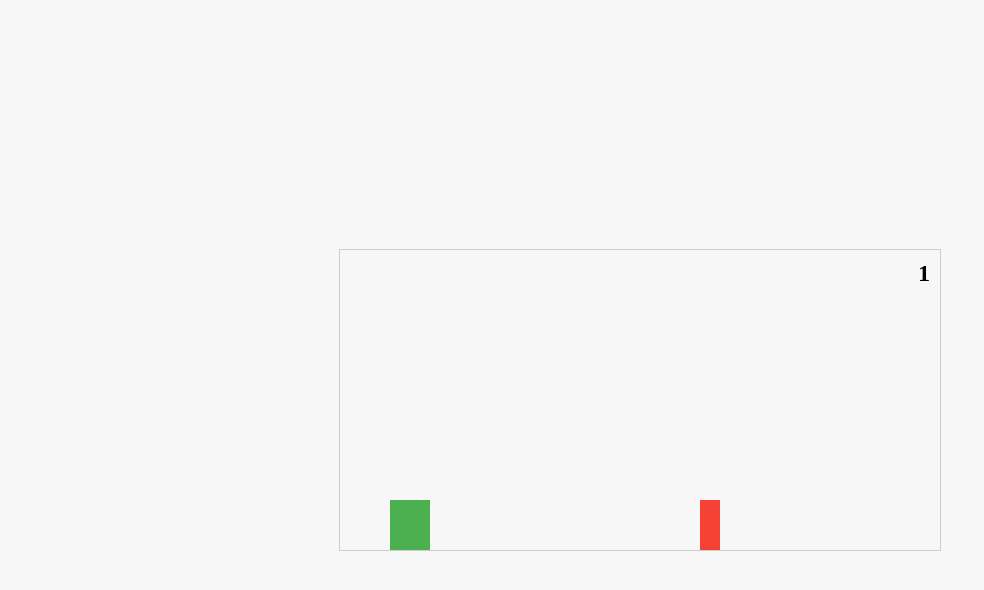
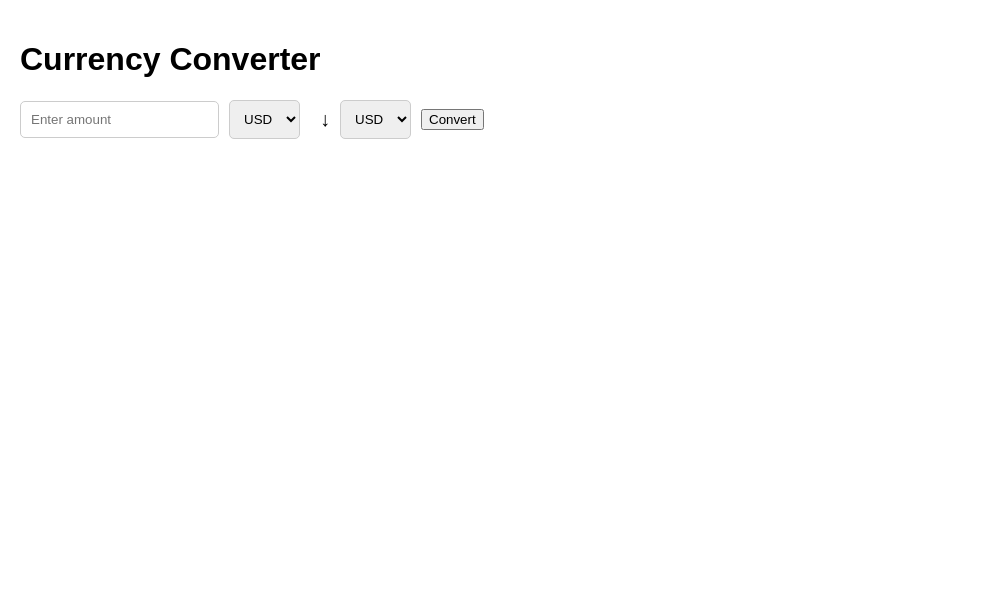
Before and after one commit to the-monk-byte/repo1, a plain HTML site: page index.html in a window 1280 px wide. Shown: the whole page, without its empty margins (0-984 px from the left). Drawn offline with Linux system fonts and the light colour scheme.

Commit message:
Update index.html

```diff
--- a/index.html
+++ b/index.html
@@ -3,123 +3,95 @@
 <head>
     <meta charset="UTF-8">
     <meta name="viewport" content="width=device-width, initial-scale=1.0">
-<title>Dinosaur Game</title>
+    <title>Currency Converter</title>
     <style>
         body {
+            font-family: sans-serif;
             margin: 0;
-        padding: 0;
-        display: flex;
-        justify-content: center;
-        align-items: center;
-        height: 100vh;
-        background-color: #f7f7f7;
+            padding: 20px;
         }
 
-    .game-container {
-        position: relative;
-        width: 600px;
-        height: 300px;
-        background-color: #f7f7f7;
-        border: 1px solid #ccc;
+        .converter {
+            display: flex;
+            align-items: center;
+            margin-bottom: 20px;
         }
 
-    .dinosaur {
-        position: absolute;
-        bottom: 0;
-        left: 50px;
-        width: 40px;
-        height: 50px;
-        background-color: #4CAF50;
+        .converter input {
+            padding: 10px;
+            margin-right: 10px;
+            border: 1px solid #ccc;
+            border-radius: 5px;
         }
 
-    .obstacle {
-        position: absolute;
-        bottom: 0;
-        right: 0;
-        width: 20px;
-        height: 50px;
-        background-color: #f44336;
+        .converter select {
+            padding: 10px;
+            margin-right: 10px;
+            border: 1px solid #ccc;
+            border-radius: 5px;
         }
 
-    #score {
-        position: absolute;
-        top: 10px;
-        right: 10px;
-        font-size: 24px;
+        .convert-arrow {
+            font-size: 20px;
+            margin: 0 10px;
+        }
+
+        #convertedAmount {
             font-weight: bold;
         }
     </style>
 </head>
 <body>
-<div class="game-container">
-    <div class="dinosaur" id="dinosaur"></div>
-    <div class="obstacle" id="obstacle"></div>
-    <span id="score">0</span>
+    <h1>Currency Converter</h1>
+    <div class="converter">
+        <input type="number" id="amount" placeholder="Enter amount">
+        <select id="fromCurrency">
+            <option value="USD">USD</option>
+            <option value="EUR">EUR</option>
+            <option value="GBP">GBP</option>
+            </select>
+        <span class="convert-arrow">&#8595;</span>
+        <select id="toCurrency">
+            <option value="USD">USD</option>
+            <option value="EUR">EUR</option>
+            <option value="GBP">GBP</option>
+            </select>
+        <button id="convertButton">Convert</button>
+        <p id="convertedAmount"></p>
     </div>
     <script>
-    const dinosaur = document.getElementById('dinosaur');
-    const obstacle = document.getElementById('obstacle');
-    const scoreElement = document.getElementById('score');
+        const amountInput = document.getElementById('amount');
+        const fromCurrencySelect = document.getElementById('fromCurrency');
+        const toCurrencySelect = document.getElementById('toCurrency');
+        const convertButton = document.getElementById('convertButton');
+        const convertedAmountDisplay = document.getElementById('convertedAmount');
 
-    let score = 0;
-    let obstaclePosition = 600; // Initial position of obstacle
-    let isJumping = false;
-
-    // Function to jump
-    function jump() {
-        if (!isJumping) {
-            isJumping = true;
-            let jumpCount = 0;
-            let jumpInterval = setInterval(() => {
-                let currentPosition = parseInt(window.getComputedStyle(dinosaur).getPropertyValue('bottom'));
-                if (currentPosition >= 150) {
-                    // Reached maximum jump height
-                    clearInterval(jumpInterval);
-                    let downInterval = setInterval(() => {
-                        currentPosition -= 10;
-                        dinosaur.style.bottom = currentPosition + 'px';
-                        if (currentPosition <= 0) {
-                            clearInterval(downInterval);
-                            isJumping = false;
-                        }
-                    }, 20);
+        // Function to fetch exchange rate (replace with your own API call or logic)
+        function fetchExchangeRate(from, to) {
+          // Replace with a real API call or logic to fetch exchange rate
+          // This example just returns a fixed value for demonstration
+          if (from === 'USD' && to === 'EUR') {
+            return 0.9;
+          } else if (from === 'EUR' && to === 'USD') {
+            return 1.1;
           } else {
-                    // Jump up
-                    currentPosition += 10;
-                    dinosaur.style.bottom = currentPosition + 'px';
-                }
-            }, 20);
+            return 1; // Assume same currency for now
           }
         }
 
-    // Function to move obstacle
-    function moveObstacle() {
-        obstaclePosition -= 10;
-        obstacle.style.right = obstaclePosition + 'px';
+        convertButton.addEventListener('click', () => {
+          const amount = amountInput.value;
+          const fromCurrency = fromCurrencySelect.value;
+          const toCurrency = toCurrencySelect.value;
 
-        if (obstaclePosition <= -20) {
-            obstaclePosition = 600;
-            score++;
-            scoreElement.textContent = score;
-        }
-
-        // Check collision
-        if (obstaclePosition < 90 && obstaclePosition > 0 && parseInt(window.getComputedStyle(dinosaur).getPropertyValue('bottom')) <= 50) {
-            alert('Game Over! Your score: ' + score);
-            score = 0;
-            scoreElement.textContent = score;
-        }
-    }
-
-    // Event listener for space key to jump
-    document.addEventListener('keydown', (event) => {
-        if (event.code === 'Space') {
-            jump();
+          if (amount && fromCurrency !== toCurrency) {
+            const exchangeRate = fetchExchangeRate(fromCurrency, toCurrency);
+            const convertedAmount = amount * exchangeRate;
+            convertedAmountDisplay.textContent = `${amount} ${fromCurrency} is equal to ${convertedAmount.toFixed(2)} ${toCurrency}`;
+          } else {
+            convertedAmountDisplay.textContent = 'Please enter a valid amount and select different currencies.';
           }
         });
-
-    // Game loop
-    setInterval(moveObstacle, 50);
     </script>
 </body>
 </html>
```
Lines whose indentation alone changed are shown as unchanged.
